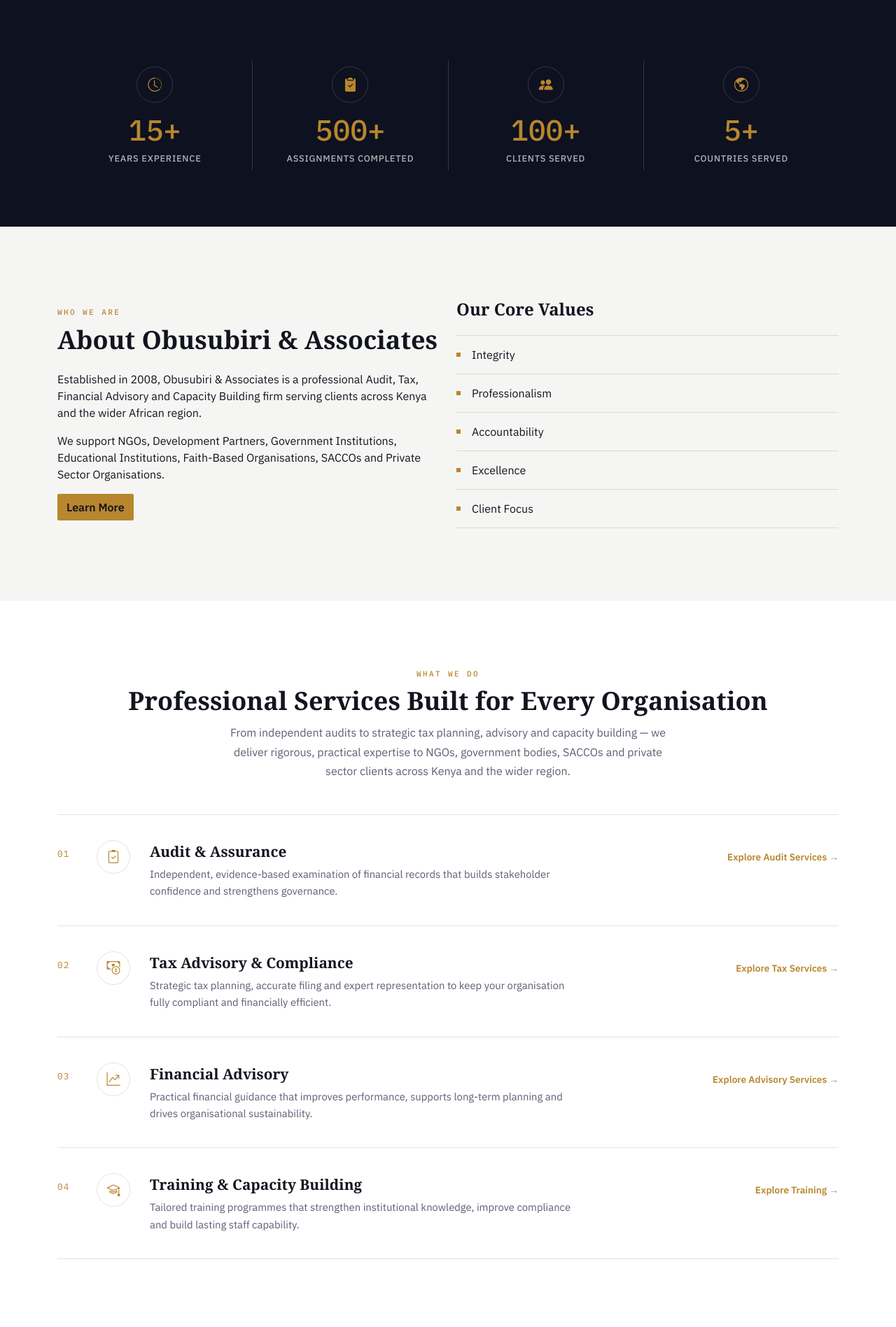
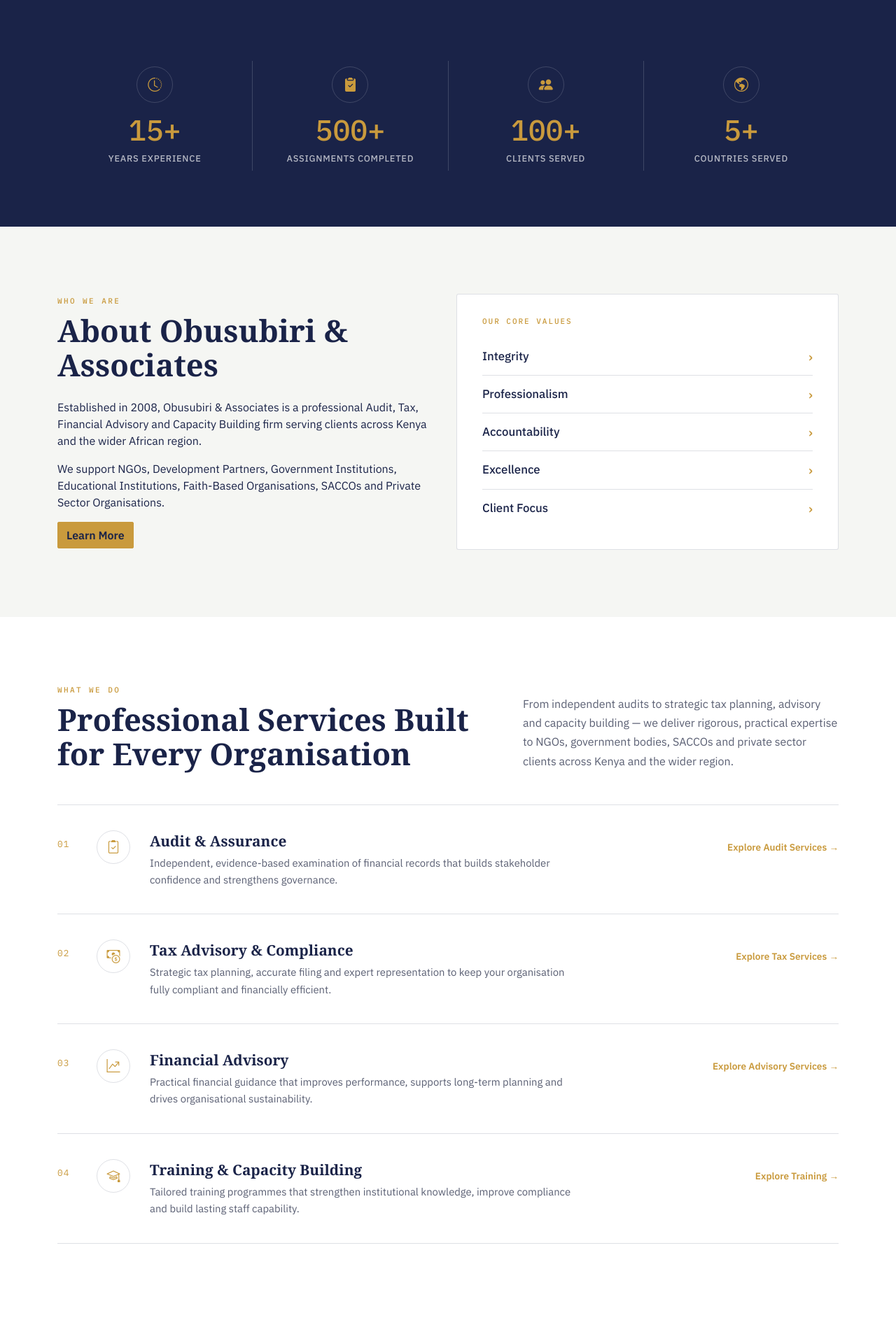
Before and after one commit to bmitigoa/obusubiri-associates-website, a Django app: page / in a window 1280 px wide. Shown: the part 764-2661 px from the top of the page at 70% size. Run offline with Django 5.2, Linux system fonts and the light colour scheme; some web fonts are replaced.

Commit message:
Refine hero, navy palette, and core-values panel per feedback

```diff
--- a/static/css/site-design.css
+++ b/static/css/site-design.css
@@ -7,15 +7,16 @@
 :root {
     --bg: #F5F6F3;
     --surface: #FFFFFF;
-    --ink: #12141F;
+    --ink: #1A2348;
     --ink-soft: #5A5F73;
-    --line: rgba(18, 20, 31, 0.12);
-    --line-soft: rgba(18, 20, 31, 0.08);
-    --gold: #B8862E;
-    --gold-deep: #8F6A22;
+    --line: rgba(26, 35, 72, 0.14);
+    --line-soft: rgba(26, 35, 72, 0.09);
+    --gold: #C99A3D;
+    --gold-deep: #A67C24;
     --gold-tint: #EFE4CC;
-    --navy-deep: #0D1120;
-    --gold-rgb: 184, 134, 46;
+    --navy-deep: #1A2348;
+    --navy-rgb: 26, 35, 72;
+    --gold-rgb: 201, 154, 61;
     --line-on-dark: rgba(255, 255, 255, 0.16);
     --line-on-dark-soft: rgba(255, 255, 255, 0.10);
 
@@ -49,6 +50,7 @@ h1, h2, h3, h4, h5, h6,
     font-family: var(--font-display);
     color: var(--ink);
     font-weight: 700;
+    line-height: 1.1;
 }
 
 .lead {
@@ -73,6 +75,21 @@ h1, h2, h3, h4, h5, h6,
     background: var(--surface);
     border: 1px solid var(--line);
     border-radius: 2px;
+}
+
+/* Bordered panel — used for list-style content that needs a visible
+   container (Core Values, etc.) instead of a bare divided list */
+.panel-box {
+    background: var(--surface);
+    border: 1px solid var(--line);
+    border-radius: 3px;
+    padding: 36px 40px;
+}
+
+@media (max-width: 575px) {
+    .panel-box {
+        padding: 28px 24px;
+    }
 }
 
 /* ---- Word-break normalization --------------------------------
@@ -103,11 +120,11 @@ h1, h2, h3, h4, h5, h6,
 .ob-section-heading,
 .purple-text {
     font-family: var(--font-display);
-    font-size: clamp(1.6rem, 3vw, 2.25rem);
+    font-size: clamp(1.9rem, 3.4vw, 2.75rem);
     font-weight: 700;
     color: var(--ink);
-    line-height: 1.15;
-    margin-bottom: 12px;
+    line-height: 1.12;
+    margin-bottom: 14px;
 }
 
 .ob-section-label,
@@ -179,10 +196,10 @@ h1, h2, h3, h4, h5, h6,
 
 .page-hero h1 {
     font-family: var(--font-display);
-    font-size: clamp(1.9rem, 4vw, 3rem);
+    font-size: clamp(2.2rem, 4.6vw, 3.6rem);
     font-weight: 700;
-    line-height: 1.15;
-    margin-bottom: 16px;
+    line-height: 1.08;
+    margin-bottom: 18px;
     letter-spacing: -0.01em;
     color: #fff;
 }
@@ -715,42 +732,49 @@ h1, h2, h3, h4, h5, h6,
    replaces the shadowed card).
    ============================================================ */
 .value-panel {
-    padding: 8px 0;
+    background: var(--surface);
+    border: 1px solid var(--line);
+    border-radius: 3px;
+    padding: 32px 36px;
 }
 
 .value-panel-heading {
-    font-family: var(--font-display);
-    font-size: 1.5rem;
-    font-weight: 700;
-    color: var(--ink);
-    margin-bottom: 22px;
+    font-family: var(--font-mono);
+    font-size: 11px;
+    font-weight: 500;
+    letter-spacing: 0.18em;
+    text-transform: uppercase;
+    color: var(--gold);
+    margin-bottom: 18px;
 }
 
 .value-list {
     list-style: none;
     margin: 0;
     padding: 0;
-    border-top: 1px solid var(--line);
 }
 
 .value-list li {
+    display: flex;
+    align-items: center;
+    justify-content: space-between;
     font-family: var(--font-sans);
-    font-size: 1rem;
+    font-size: 1.05rem;
+    font-weight: 500;
     color: var(--ink);
-    padding: 15px 0 15px 22px;
+    padding: 14px 0;
     border-bottom: 1px solid var(--line);
-    position: relative;
 }
 
-.value-list li::before {
-    content: '';
-    position: absolute;
-    left: 0;
-    top: 50%;
-    transform: translateY(-50%);
-    width: 6px;
-    height: 6px;
-    background: var(--gold);
+.value-list li:last-child {
+    border-bottom: none;
+}
+
+.value-list li::after {
+    content: '\203A';
+    color: var(--gold);
+    font-size: 1.2rem;
+    line-height: 1;
 }
 
 /* ============================================================
--- a/static/css/sticky-panels.css
+++ b/static/css/sticky-panels.css
@@ -68,7 +68,7 @@
     left: 0;
     right: 0;
     height: 45%;
-    background: linear-gradient(to top, rgba(13, 17, 32, 0.85) 0%, transparent 100%);
+    background: linear-gradient(to top, rgba(26, 35, 72, 0.85) 0%, transparent 100%);
     z-index: 2;
 }
 
--- a/templates/about.html
+++ b/templates/about.html
@@ -6,7 +6,7 @@ About Us | Obusubiri MM & Associates
 {% endblock %}
 
 {% block css %}
-<link rel="stylesheet" href="{% static 'css/sticky-panels.css' %}?v=2">
+<link rel="stylesheet" href="{% static 'css/sticky-panels.css' %}?v=3">
 <link rel="stylesheet" href="{% static 'css/about-cards.css' %}?v=2">
 {% endblock %}
 
--- a/templates/base.html
+++ b/templates/base.html
@@ -24,7 +24,7 @@
     <link rel="stylesheet"
           href="https://fonts.googleapis.com/css2?family=Libre+Caslon+Display&family=Libre+Caslon+Text:ital,wght@0,400;0,700;1,400&family=IBM+Plex+Sans:wght@400;500;600&family=IBM+Plex+Mono:wght@400;500&display=swap">
 
-    <link rel="stylesheet" href="{% static 'css/site-design.css' %}?v=3">
+    <link rel="stylesheet" href="{% static 'css/site-design.css' %}?v=4">
 
     <style>
 
@@ -83,15 +83,17 @@
             z-index:0;
         }
 
-        /* Dark navy overlay so text stays legible over the video */
+        /* Dark navy overlay so text stays legible over the video —
+           stronger on the left where the headline sits, easing off
+           to the right so the video still reads through. */
         .hero-overlay{
             position:absolute;
             inset:0;
             background:linear-gradient(
-                160deg,
-                rgba(13,17,32,.90) 0%,
-                rgba(13,17,32,.74) 55%,
-                rgba(13,17,32,.58) 100%
+                100deg,
+                rgba(26,35,72,.92) 0%,
+                rgba(26,35,72,.80) 42%,
+                rgba(26,35,72,.42) 100%
             );
             z-index:1;
         }
@@ -102,13 +104,22 @@
             z-index:2;
         }
 
-        .hero h1{
+        .hero-copy{
+            max-width:640px;
+        }
+
+        .hero-heading{
+            font-family:var(--font-display);
+            font-weight:700;
+            font-size:clamp(2.6rem,5.2vw,4.2rem);
+            line-height:1.05;
+            letter-spacing:-0.01em;
             color:#fff;
-            font-family:var(--font-display);
         }
 
         .hero .lead{
-            color:rgba(255,255,255,.86);
+            font-size:1.15rem;
+            color:rgba(255,255,255,.88);
         }
 
         .gold-text{
--- a/templates/home.html
+++ b/templates/home.html
@@ -24,18 +24,18 @@ Home | Obusubiri & Associates
     <!-- Gradient overlay for text legibility -->
     <div class="hero-overlay"></div>
 
-<div class="container text-center">
+<div class="container">
 
-    <h1 class="display-2 fw-bold mb-4">
+    <div class="hero-copy">
+
+        <h1 class="hero-heading mb-4">
             Building Trust Through Professional Excellence
         </h1>
 
         <p class="lead mb-4">
 
             Audit • Tax • Advisory • Capacity Building
-
             <br>
-
             Serving Organisations Across Africa and Beyond.
 
         </p>
@@ -53,6 +53,8 @@ Home | Obusubiri & Associates
             Explore Services
 
         </a>
+
+    </div>
 
 </div>
 
@@ -174,11 +176,15 @@ Home | Obusubiri & Associates
 
     <div class="container">
 
-        <div class="text-center mb-2">
+        <div class="row align-items-end mb-2">
+            <div class="col-lg-7">
                 {% if sp_label %}<span class="ob-section-label">{{ sp_label }}</span>{% endif %}
-            <h2 class="ob-section-heading">{{ sp_heading }}</h2>
+                <h2 class="ob-section-heading mb-0">{{ sp_heading }}</h2>
+            </div>
             {% if sp_intro %}
-            <p class="ob-section-intro mx-auto" style="max-width:640px;">{{ sp_intro }}</p>
+            <div class="col-lg-5">
+                <p class="ob-section-intro">{{ sp_intro }}</p>
+            </div>
             {% endif %}
         </div>
 
--- a/templates/services.html
+++ b/templates/services.html
@@ -6,7 +6,7 @@ Our Services | Obusubiri MM & Associates
 {% endblock %}
 
 {% block css %}
-<link rel="stylesheet" href="{% static 'css/sticky-panels.css' %}?v=2">
+<link rel="stylesheet" href="{% static 'css/sticky-panels.css' %}?v=3">
 <link rel="stylesheet" href="{% static 'css/about-cards.css' %}?v=2">
 {% endblock %}
 
--- a/templates/training.html
+++ b/templates/training.html
@@ -7,7 +7,7 @@ Training & Capacity Building | Obusubiri & Associates
 {% endblock %}
 
 {% block css %}
-<link rel="stylesheet" href="{% static 'css/sticky-panels.css' %}?v=2">
+<link rel="stylesheet" href="{% static 'css/sticky-panels.css' %}?v=3">
 <link rel="stylesheet" href="{% static 'css/training-sections.css' %}?v=2">
 {% endblock %}
 
```
Lines whose indentation alone changed are shown as unchanged.
